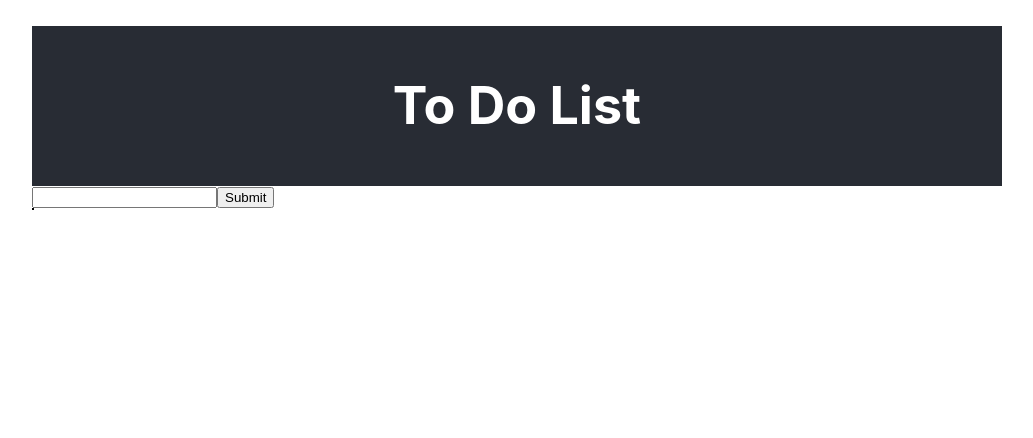
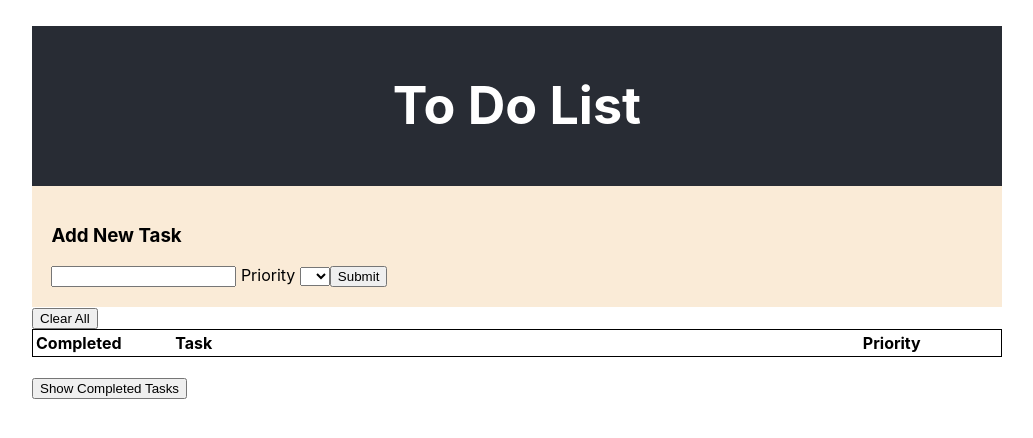
Before and after one commit to dragonspirals/React-To-Do-List, a React (Create React App) app: page / in a window 1280 px wide. Shown: the top 438 px of the page, without its empty margins (123-1156 px from the left). Built offline with nearby package versions, Linux system fonts and the light colour scheme.

Commit message:
priority & Display Completed task
- add priority of tasks
- display completed tasks

```diff
--- a/public/index.html
+++ b/public/index.html
@@ -2,7 +2,6 @@
 <html lang="en">
   <head>
     <meta charset="utf-8" />
-    <link rel="icon" href="%PUBLIC_URL%/favicon.ico" />
     <meta name="viewport" content="width=device-width, initial-scale=1" />
     <meta name="theme-color" content="#000000" />
     <meta
--- a/src/App.js
+++ b/src/App.js
@@ -1,8 +1,9 @@
 
-import './written-styles/App.css';
+import './styles/App.css';
 import React, { useState } from 'react'
 import Form from './Form/Form';
-import DisplayTasks from './DisplayTasks';
+import DisplayTasks from './List/DisplayTasks';
+import DisplayCompleted from './List/DisplayCompleted';
 
 function App() {
 
@@ -19,6 +20,22 @@ function App() {
     }
   }
 
+
+  const editTask = (index, attribute, value) => {
+    const newTask=taskList[0];
+    newTask[attribute]=value;
+    var newList = [...taskList];
+    newList.splice(index, 1, newTask);
+    setTaskList(newList);
+
+  }
+
+  function resetList() {
+    const newList = [];;
+    setTaskList(newList);
+  }
+
+
   /* ---------------------------- return statement ---------------------------- */
   return (
     <div className="App">
@@ -30,8 +47,12 @@ function App() {
       {/* form  */}
       <Form addTask={addTask}/>
 
+      <button onClick={resetList} >Clear All</button>
 
-      <DisplayTasks taskList={taskList}/>
+      <DisplayTasks taskList={taskList} editTask={editTask} />
+
+      <br></br>
+      <DisplayCompleted taskList={taskList} />
 
     </div>
   );
--- a/src/DisplayTasks.js
+++ /dev/null
@@ -1,17 +0,0 @@
-
-import Task from "./Task";
-
-export default function DisplayTasks({ taskList }) {
-
-
-    return (
-        <table className="display-task-list">
-            <tbody>
-                {taskList.map(task => (
-                    <Task key={task.id} task={task} />
-                ))}
-            </tbody>
-
-        </table>
-    )
-}
--- a/src/Form/Form.js
+++ b/src/Form/Form.js
@@ -1,12 +1,14 @@
 import { useState } from "react";
 import { v4 as uuid } from 'uuid';
+import Priority from "./Priority";
 
 export default function Form({ addTask }) {
 
     const blankTask = {
         name:"",
         completed: false,
-        id: uuid()
+        id: uuid(),
+        priority:""
     }
     const [newTask, setNewTask] = useState(blankTask);
 
@@ -23,8 +25,11 @@ export default function Form({ addTask }) {
     }
 
     return (
-        <form onSubmit={handleSubmit}>
+        <form className="task-form" onSubmit={handleSubmit}>
+            <h3>Add New Task</h3>
             <input type="text" onChange={e => {setTaskName(e.target.value)}} value={newTask.name} />
+            <Priority newTask={newTask} setNewTask={setNewTask} />
+
             <input type="submit"></input>
         </form>
     )
--- a/src/Form/Priority.js
+++ b/src/Form/Priority.js
@@ -0,0 +1,21 @@
+export default function Priority({ newTask, setNewTask }) {
+
+
+    function setPriority(priority) {
+        setNewTask(current => {
+            return {...current, priority: priority }
+        })
+    }
+
+    return (
+        <>
+            <label htmlFor="priority">       Priority  </label>
+            <select name="priority" value={newTask.priority} onChange={e => {setPriority(e.target.value)}}>
+                <option value={""} className="placeholder" defaultValue></option>
+                {[1,2,3,4,5].map(value => (
+                    <option key={"priority " + value} value={value}>{value}</option>
+                ))}
+            </select>
+        </>
+    )
+}
--- /dev/null
+++ b/src/List/CompleteTask.js
@@ -0,0 +1,16 @@
+
+
+export default function CompleteTask({ task, taskList, editTask}) {
+
+
+    function markComplete() {
+        editTask(taskList.indexOf(task), "completed", true)
+    }
+
+
+
+
+    return (
+        <input className="checkbox" type="checkbox" onClick={markComplete} />
+    )
+}
--- /dev/null
+++ b/src/List/DisplayCompleted.js
@@ -0,0 +1,40 @@
+import { useState } from "react"
+function CompletedTasks({ taskList }) {
+    return (
+        taskList.map(task => { return (
+            (task.completed) && ((
+                <tr key={task.id}>
+                    <td className="checkbox-div"></td>
+                    <td className="task-name">{task.name}</td>
+                    <td className="task-priority">{task.priority}</td>
+                </tr>
+            ))
+        )
+        })
+    )
+}
+
+
+// display completed tasks with a button to show/hide completed tasks
+export default function DisplayCompleted({ taskList }) {
+
+    const [show, setShow] = useState(false);
+
+
+    return (
+        <>
+
+        <button onClick={()=>{setShow(!show)}}>{show ? "Hide" : "Show"} Completed Tasks</button>
+
+
+        {(show) &&
+        <table className="display-task-list">
+            <tbody>
+                <CompletedTasks taskList={taskList} />
+            </tbody>
+        </table>}
+        </>
+    )
+
+
+}
--- /dev/null
+++ b/src/List/DisplayTasks.js
@@ -0,0 +1,25 @@
+
+import Task from "./Task";
+
+export default function DisplayTasks({ taskList, editTask }) {
+
+
+    return (
+        <table className="display-task-list">
+            <thead>
+                <tr className="task-row">
+                    <th className="checkbox-div">Completed</th>
+                    <th className="task-name">Task</th>
+                    <th className="task-priority">Priority</th>
+                </tr>
+            </thead>
+            <tbody>
+                {taskList.map(task => (
+
+                    // conditional rendering if the task is not completed
+                    (!task.completed) && <Task key={task.id} task={task} editTask={editTask} taskList={taskList}/>
+                ))}
+            </tbody>
+        </table>
+    )
+}
--- a/src/Task.js
+++ b/src/List/Task.js
@@ -1,17 +1,24 @@
-
+import CompleteTask from "./CompleteTask"
 
 // display one task
-export default function Task({ task }) {
+export default function Task({ task, editTask, taskList }) {
     return (
-        <tr className="task">
+        <tr className="task-row">
 
         {/* //     <td className="checkbox">
         //         <input type="checkbox" value={task.completed} />
         //     </td> */}
 
-            <td className="task-name task-cell">
+            <td className = "task-cell checkbox-div">
+                <CompleteTask task={task} taskList={taskList} editTask={editTask}/>
+            </td>
+
+            <td className="task-name">
                 <p>{task.name}</p>
             </td>
+
+            {(task.priority !== "")
+            && <td className="task-priority"><p>{task.priority}</p></td>}
 
         {/*      <td className="task-deadline">
                  <p>{task.deadline}</p>
--- a/src/written-styles/App.css
+++ b/src/styles/App.css
@@ -26,9 +26,7 @@
   padding:2%;
 }
 
-.Task-list {
-  display:flex;
-}
+
 
 
 
@@ -39,13 +37,34 @@
 
 .display-task-list {
   border: 1px solid black;
+  width:100%;
 }
 
-.task-cell {
-  border:1px solid black;
-  padding:2px;
-  width:50%
+
+/* -------------------------------- task form ------------------------------- */
+
+.task-form {
+  background-color: antiquewhite;
+  padding:2%
 }
+
+.checkbox-div {
+  width:10%;
+}
+
+.task-name {
+  width:50%;
+}
+
+.task-priority {
+  width:10%;
+}
+
+.placeholder {
+  color:grey;
+}
+
+
 
 
 
```
Also changed, not shown: file-structure.txt.
